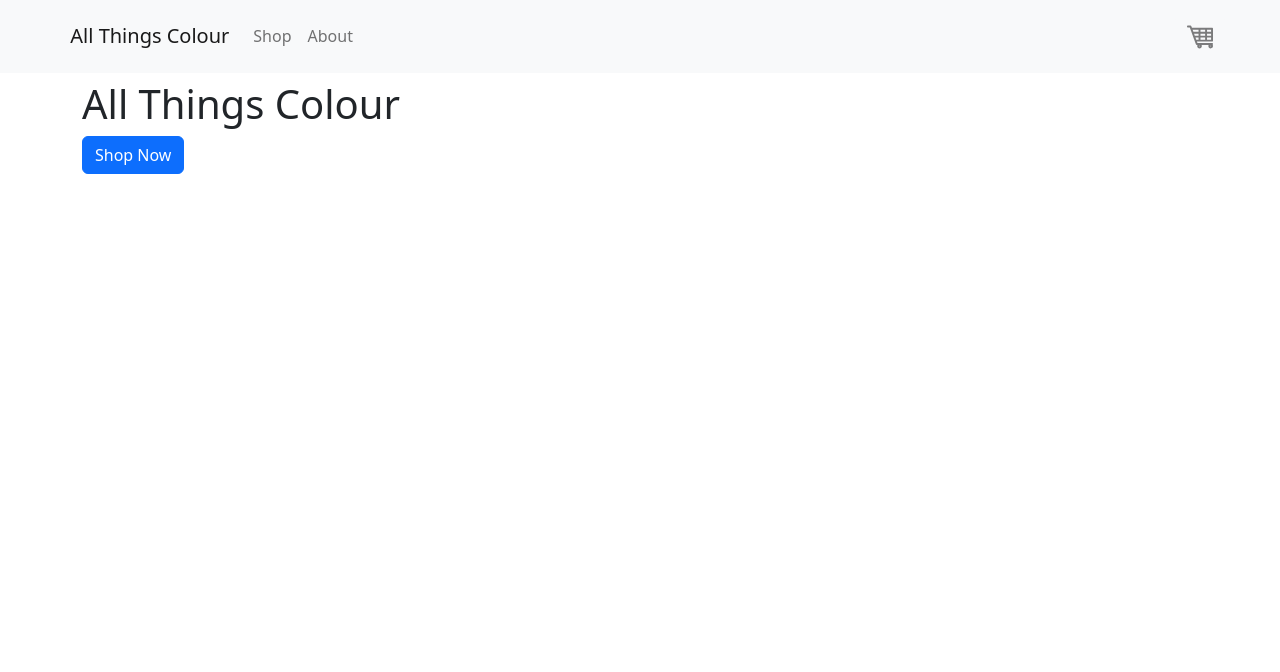
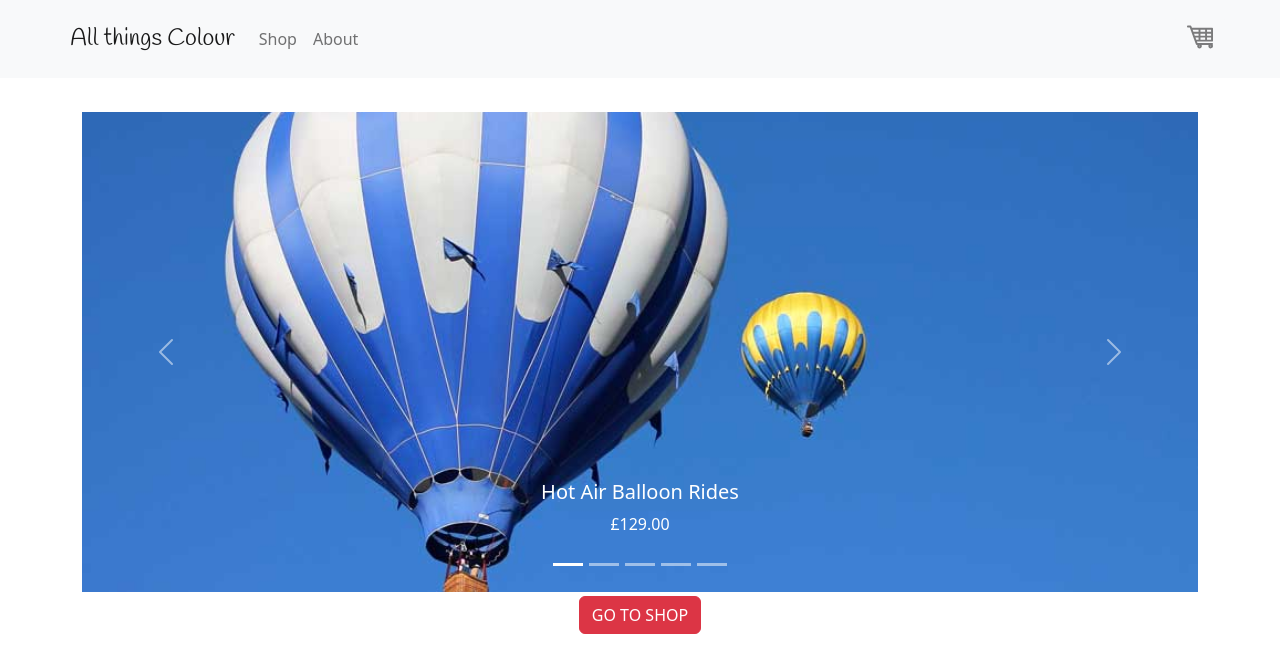
Before and after one commit to erickongdata/shopping_cart_react, a React (Create React App) app: page / in a window 1280 px wide. Shown: the top 672 px of the page. Built offline with nearby package versions, Linux system fonts and the light colour scheme.

Commit message:
Add Home banner

```diff
--- a/src/AppContext.jsx
+++ b/src/AppContext.jsx
@@ -5,13 +5,14 @@ import {
   calculateTotalNumItems,
   calculateTotalPrice,
 } from './utilities/calculateTotal';
+import siteInfo from './data/siteInfo';
 
 Object.freeze(data);
 
 export const AppContext = createContext();
 
 export function AppProvider({ children }) {
-  const siteTitle = 'All Things Colour';
+  const { siteTitle } = siteInfo;
   // cart is an array of objects with properties - id, quantity
   const [cart, setCart] = useState([]);
   const [category, setCategory] = useState('all');
--- a/src/components/Navbar.jsx
+++ b/src/components/Navbar.jsx
@@ -8,7 +8,7 @@ function Navbar() {
     <div className="row bg-light fixed-top justify-content-center">
       <nav className="navbar navbar-expand-sm bg-light p-3 col-9">
         <div className="container-fluid">
-          <NavLink className="navbar-brand" to="/">
+          <NavLink className="navbar-brand site-title" to="/">
             {siteTitle}
           </NavLink>
           <button
--- a/src/components/ShopItemGallery.jsx
+++ b/src/components/ShopItemGallery.jsx
@@ -15,7 +15,7 @@ function ShopItemGallery() {
             to={`/product/${item.id}`}
             className="text-decoration-none text-dark"
           >
-            <div className="card" style={{ height: '280px' }}>
+            <div className="card item-card" style={{ height: '280px' }}>
               <img
                 src={item.src}
                 alt={item.title}
--- a/src/data/productsGN.json
+++ b/src/data/productsGN.json
@@ -2,7 +2,7 @@
   "data": [
     {
       "id": "GN1",
-      "title": "Instax Instant camera",
+      "title": "Instax Mini 9 Instant camera",
       "price": 65.50,
       "description": "Hold camera steady when shooting, do not expose film to direct sunlight, do not shoot pictures into the sun, check use by date of film.",
       "src": "/images/green/camera.jpg",
--- /dev/null
+++ b/src/data/siteInfo.js
@@ -0,0 +1,35 @@
+const siteInfo = {
+  siteTitle: 'All things Colour',
+  homeBanner: [
+    {
+      title: 'Hot Air Balloon Rides',
+      images: '/images/blue/hot-air-balloon.jpg',
+      desc: '£129.00',
+    },
+    {
+      title: 'Instax Mini 9 Camera',
+      images: '/images/green/camera.jpg',
+      desc: '£65.50',
+    },
+    {
+      title: 'Ocean Chronograph Watch',
+      images: '/images/black/watch.jpg',
+      desc: '£6,970.00',
+    },
+    {
+      title: 'Jeep Wrangler',
+      images: '/images/red/jeep.jpg',
+      desc: '£57,900.00',
+    },
+    {
+      title: 'Sunglasses 47mm Yellow',
+      images: '/images/yellow/glasses.jpg',
+      desc: '£14.99',
+    },
+  ],
+  currencySymbol: '£',
+  currency: 'GBP',
+  language: 'en-GB',
+};
+
+export default siteInfo;
--- a/src/pages/Cart.jsx
+++ b/src/pages/Cart.jsx
@@ -20,12 +20,12 @@ function Cart() {
   return (
     <div className="cart">
       <div className="container">
-        <div className="py-6">
+        <div className="py-7">
           {cart.length === 0 ? (
             <h1>No items to display</h1>
           ) : (
             cart.map((item) => (
-              <div key={item.id} className="border mb-3 rounded">
+              <div key={item.id} className="border mb-3 rounded shadow-sm">
                 <div className="d-sm-flex">
                   <Link to={`/product/${item.id}`}>
                     <img
@@ -77,7 +77,7 @@ function Cart() {
                       <button
                         type="button"
                         onClick={() => handleRemoveCartItem(item.id)}
-                        className="btn btn-light border border-2"
+                        className="btn btn-secondary border border-2"
                       >
                         Remove
                       </button>
--- a/src/pages/Home.jsx
+++ b/src/pages/Home.jsx
@@ -1,17 +1,150 @@
-import { useContext } from 'react';
 import { Link } from 'react-router-dom';
-import { AppContext } from '../AppContext';
+import siteInfo from '../data/siteInfo';
 
 function Home() {
-  const { siteTitle } = useContext(AppContext);
+  const imgStyle = {
+    objectFit: 'cover',
+    height: '480px',
+  };
   return (
     <div className="home">
       <div className="container">
-        <div className="py-6">
-          <h1>{siteTitle}</h1>
-          <Link to="/shop" className="btn btn-primary">
-            Shop Now
-          </Link>
+        <div className="py-7">
+          <div className="home-banner">
+            <div
+              id="carouselHomePage"
+              className="carousel slide"
+              data-bs-ride="true"
+            >
+              <div className="carousel-indicators">
+                <button
+                  type="button"
+                  data-bs-target="#carouselHomePage"
+                  data-bs-slide-to="0"
+                  className="active"
+                  aria-current="true"
+                  aria-label="Slide 1"
+                />
+                <button
+                  type="button"
+                  data-bs-target="#carouselHomePage"
+                  data-bs-slide-to="1"
+                  aria-label="Slide 2"
+                />
+                <button
+                  type="button"
+                  data-bs-target="#carouselHomePage"
+                  data-bs-slide-to="2"
+                  aria-label="Slide 3"
+                />
+                <button
+                  type="button"
+                  data-bs-target="#carouselHomePage"
+                  data-bs-slide-to="3"
+                  aria-label="Slide 4"
+                />
+                <button
+                  type="button"
+                  data-bs-target="#carouselHomePage"
+                  data-bs-slide-to="4"
+                  aria-label="Slide 5"
+                />
+              </div>
+              <div className="carousel-inner">
+                <div className="carousel-item active">
+                  <img
+                    src={siteInfo.homeBanner[0].images}
+                    className="d-block w-100"
+                    alt=""
+                    style={imgStyle}
+                  />
+                  <div className="carousel-caption d-none d-md-block">
+                    <h5>{siteInfo.homeBanner[0].title}</h5>
+                    <p>{siteInfo.homeBanner[0].desc}</p>
+                  </div>
+                </div>
+                <div className="carousel-item">
+                  <img
+                    src={siteInfo.homeBanner[1].images}
+                    className="d-block w-100"
+                    alt=""
+                    style={imgStyle}
+                  />
+                  <div className="carousel-caption d-none d-md-block">
+                    <h5>{siteInfo.homeBanner[1].title}</h5>
+                    <p>{siteInfo.homeBanner[1].desc}</p>
+                  </div>
+                </div>
+                <div className="carousel-item">
+                  <img
+                    src={siteInfo.homeBanner[2].images}
+                    className="d-block w-100"
+                    alt=""
+                    style={imgStyle}
+                  />
+                  <div className="carousel-caption d-none d-md-block">
+                    <h5>{siteInfo.homeBanner[2].title}</h5>
+                    <p>{siteInfo.homeBanner[2].desc}</p>
+                  </div>
+                </div>
+                <div className="carousel-item">
+                  <img
+                    src={siteInfo.homeBanner[3].images}
+                    className="d-block w-100"
+                    alt=""
+                    style={imgStyle}
+                  />
+                  <div className="carousel-caption d-none d-md-block">
+                    <h5>{siteInfo.homeBanner[3].title}</h5>
+                    <p>{siteInfo.homeBanner[3].desc}</p>
+                  </div>
+                </div>
+                <div className="carousel-item">
+                  <img
+                    src={siteInfo.homeBanner[4].images}
+                    className="d-block w-100"
+                    alt=""
+                    style={imgStyle}
+                  />
+                  <div className="carousel-caption d-none d-md-block">
+                    <h5>{siteInfo.homeBanner[4].title}</h5>
+                    <p>{siteInfo.homeBanner[4].desc}</p>
+                  </div>
+                </div>
+              </div>
+              <button
+                className="carousel-control-prev"
+                type="button"
+                data-bs-target="#carouselHomePage"
+                data-bs-slide="prev"
+              >
+                <span
+                  className="carousel-control-prev-icon"
+                  aria-hidden="true"
+                />
+                <span className="visually-hidden">Previous</span>
+              </button>
+              <button
+                className="carousel-control-next"
+                type="button"
+                data-bs-target="#carouselHomePage"
+                data-bs-slide="next"
+              >
+                <span
+                  className="carousel-control-next-icon"
+                  aria-hidden="true"
+                />
+                <span className="visually-hidden">Next</span>
+              </button>
+            </div>
+          </div>
+          <div className="d-flex justify-content-center">
+            <Link to="/shop">
+              <button type="button" className="btn btn-danger my-1">
+                GO TO SHOP
+              </button>
+            </Link>
+          </div>
         </div>
       </div>
     </div>
--- a/src/pages/NotFound.jsx
+++ b/src/pages/NotFound.jsx
@@ -4,7 +4,7 @@ function NotFound() {
   return (
     <div className="not-found">
       <div className="container">
-        <div className="py-6">
+        <div className="py-7">
           <h1>Page not found</h1>
           <Link to="/">
             <button type="button" className="btn btn-primary">
--- a/src/scss/index.scss
+++ b/src/scss/index.scss
@@ -1,3 +1,5 @@
+@import url('https://fonts.googleapis.com/css2?family=Handlee&display=swap');
+
 /* Hide Arrows in Input Number Field */
 /* Chrome, Safari, Edge, Opera */
 input::-webkit-outer-spin-button,
@@ -22,3 +24,26 @@ input[type='number'] {
   padding-top: 5rem !important;
   padding-bottom: 5rem !important;
 }
+
+.pt-7 {
+  padding-top: 7rem !important;
+}
+
+.pb-7 {
+  padding-bottom: 7rem !important;
+}
+
+.py-7 {
+  padding-top: 7rem !important;
+  padding-bottom: 7rem !important;
+}
+
+.site-title {
+  font-family: 'Handlee', cursive;
+  font-size: 1.5rem;
+}
+
+.item-card:hover {
+  transform: scale(1.01);
+  outline: 3px solid grey;
+}
--- a/src/utilities/formatCurrency.js
+++ b/src/utilities/formatCurrency.js
@@ -1,7 +1,9 @@
+import siteInfo from '../data/siteInfo';
+
 function formatCurrency(value) {
-  return value.toLocaleString('en-GB', {
+  return value.toLocaleString(siteInfo.language, {
     style: 'currency',
-    currency: 'GBP',
+    currency: siteInfo.currency,
   });
 }
 
```
Also changed, not shown: src/components/ShopSortingButtons.jsx (+10 -9 lines), src/pages/Product.jsx (+4 -4 lines).
